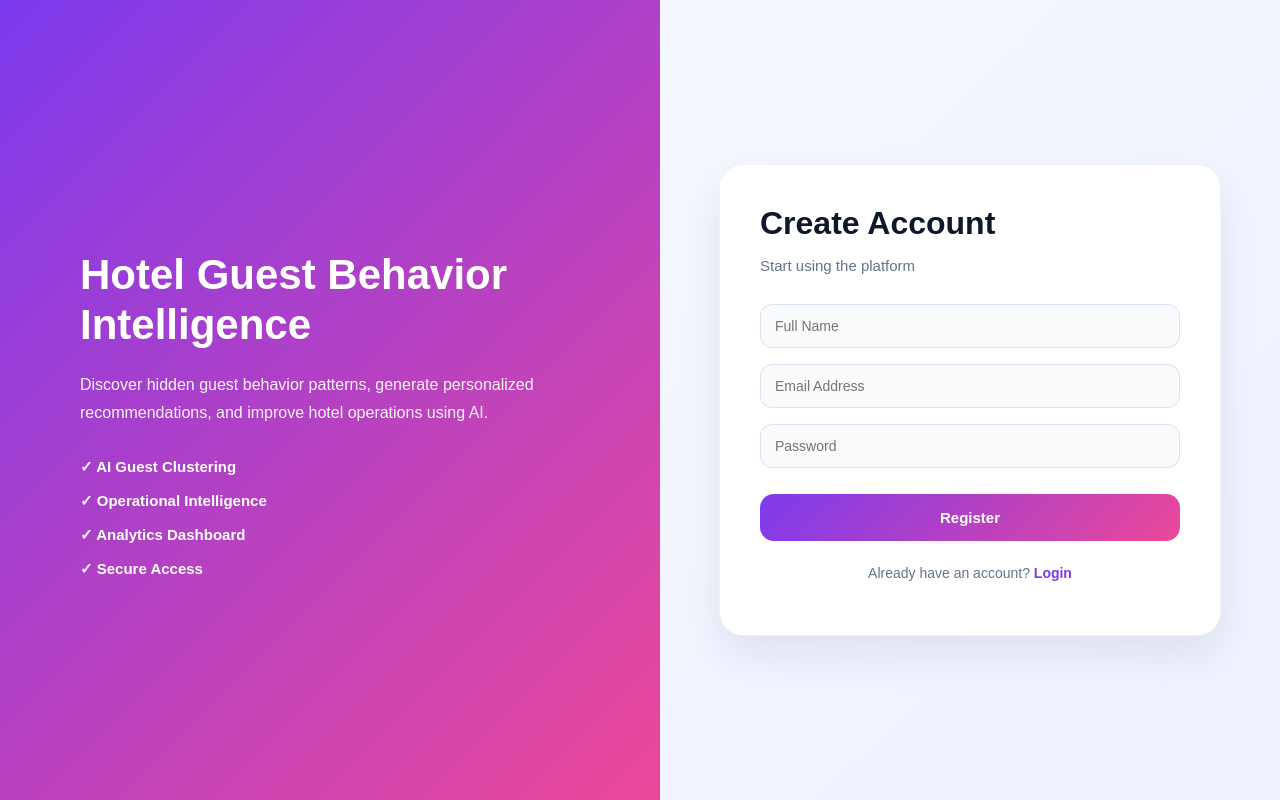
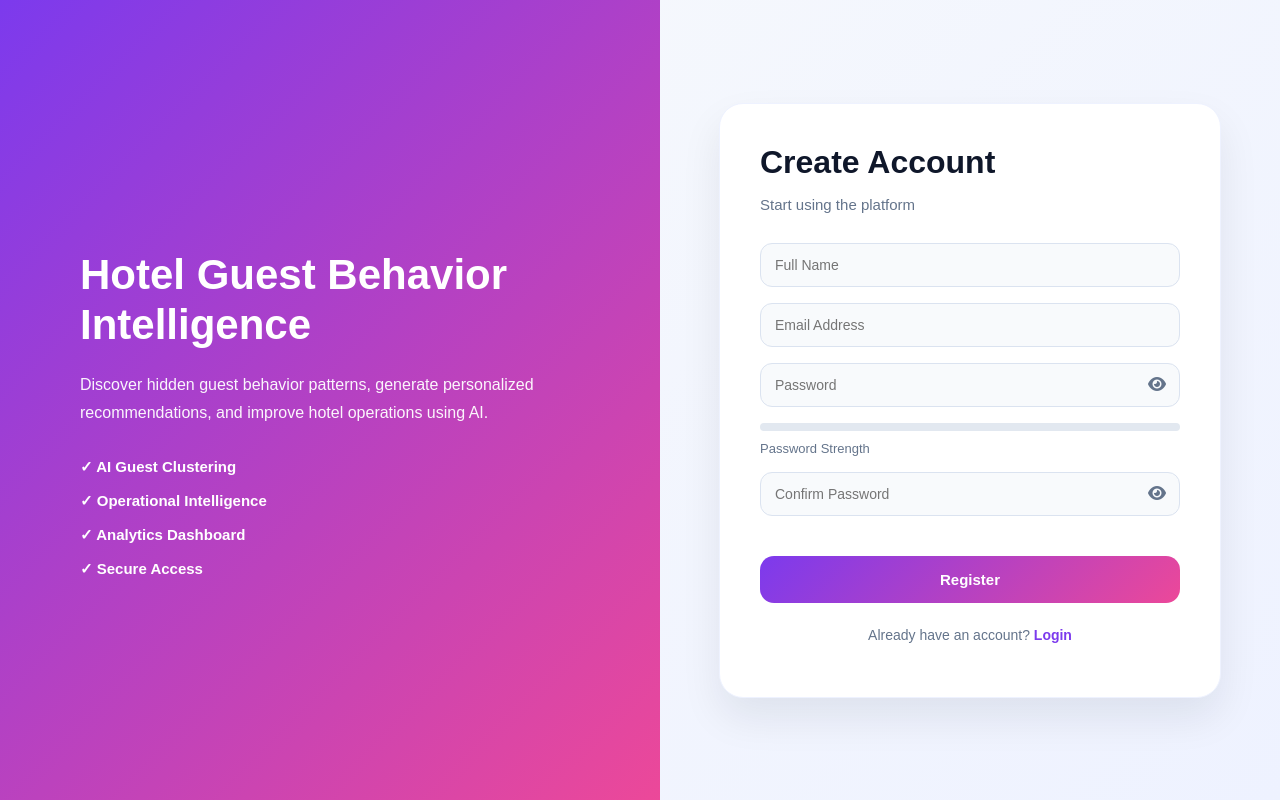
Before and after one commit to Teja0118/Latent-Guest-Behavior-Discovery-for-Intelligent-Hotel-Operations, a FastAPI app: page /register-page in a window 1280 px wide. Run offline with FastAPI, Linux system fonts and the light colour scheme; parts of the project's set-up code (start-up, migrations or seed data) failed here and were passed over.

Commit message:
Improved Login, Register Pages and Sidebar

```diff
--- a/app/static/auth.js
+++ b/app/static/auth.js
@@ -1,8 +1,5 @@
-
 function showToast(
-
     message,
-
     type = "success"
 ) {
 
@@ -27,7 +24,147 @@ function showToast(
 
     }, 3000);
 }
+
+function togglePassword(
+    inputId,
+    element
+) {
+
+    const input =
+        document.getElementById(
+            inputId
+        );
+
+    const icon =
+        element.querySelector("i");
+
+    if (
+        input.type === "password"
+    ) {
+
+        input.type = "text";
+
+        icon.classList.remove(
+            "fa-eye"
+        );
+
+        icon.classList.add(
+            "fa-eye-slash"
+        );
+
+    } else {
+
+        input.type = "password";
+
+        icon.classList.remove(
+            "fa-eye-slash"
+        );
+
+        icon.classList.add(
+            "fa-eye"
+        );
+    }
+}
+
+function checkPasswordStrength() {
+
+    const password =
+        document.getElementById(
+            "password"
+        )?.value || "";
+
+    const bar =
+        document.getElementById(
+            "strength-bar"
+        );
+
+    const text =
+        document.getElementById(
+            "strength-text"
+        );
+
+    if (!bar || !text) return;
+
+    let score = 0;
+
+    if (password.length >= 8) score++;
+    if (/[A-Z]/.test(password)) score++;
+    if (/[a-z]/.test(password)) score++;
+    if (/\d/.test(password)) score++;
+    if (
+        /[!@#$%^&*(),.?":{}|<>]/
+            .test(password)
+    ) score++;
+
+    if (score <= 2) {
+
+        bar.style.width = "30%";
+        bar.style.background = "#ef4444";
+
+        text.innerHTML =
+            "Weak Password";
+
+    } else if (score <= 4) {
+
+        bar.style.width = "70%";
+        bar.style.background = "#f59e0b";
+
+        text.innerHTML =
+            "Medium Password";
+
+    } else {
+
+        bar.style.width = "100%";
+        bar.style.background = "#10b981";
+
+        text.innerHTML =
+            "Strong Password";
+    }
+}
+
 async function registerUser() {
+
+    const password =
+        document.getElementById(
+            "password"
+        ).value;
+
+    const confirmPassword =
+        document.getElementById(
+            "confirm_password"
+        ).value;
+
+    const errorElement =
+        document.getElementById(
+            "password-error"
+        );
+
+    errorElement.innerHTML = "";
+
+    const passwordRegex =
+        /^(?=.*[a-z])(?=.*[A-Z])(?=.*\d)(?=.*[!@#$%^&*(),.?":{}|<>]).{8,}$/;
+
+    if (
+        !passwordRegex.test(
+            password
+        )
+    ) {
+
+        errorElement.innerHTML =
+            "Password must contain minimum 8 characters, uppercase, lowercase, number and special character.";
+
+        return;
+    }
+
+    if (
+        password !== confirmPassword
+    ) {
+
+        errorElement.innerHTML =
+            "Passwords do not match.";
+
+        return;
+    }
 
     const body = {
 
@@ -41,13 +178,11 @@ async function registerUser() {
                 "email"
             ).value,
 
-        password:
-            document.getElementById(
-                "password"
-            ).value
+        password: password
     };
 
-    const response = await fetch(
+    const response =
+        await fetch(
 
             "/register",
 
@@ -62,12 +197,25 @@ async function registerUser() {
                 },
 
                 body:
-                JSON.stringify(body)
+                    JSON.stringify(
+                        body
+                    )
             }
         );
 
     const data =
         await response.json();
+
+    if (!response.ok) {
+
+        showToast(
+            data.detail ||
+            "Registration Failed",
+            "error"
+        );
+
+        return;
+    }
 
     showToast(
         "Registration Successful ✓"
@@ -100,7 +248,8 @@ async function loginUser() {
         ).value
     );
 
-    const response = await fetch(
+    const response =
+        await fetch(
 
             "/login",
 
@@ -114,8 +263,6 @@ async function loginUser() {
 
     const data =
         await response.json();
-
-    console.log(data);
 
     if (!response.ok) {
 
@@ -131,9 +278,7 @@ async function loginUser() {
     }
 
     localStorage.setItem(
-
         "access_token",
-
         data.access_token
     );
 
@@ -141,18 +286,12 @@ async function loginUser() {
         "Login Successful ✓"
     );
 
-
-    console.log(
-
-        "TOKEN STORED:",
-
-        localStorage.getItem(
-            "access_token"
-        )
-    );
+    setTimeout(() => {
 
         window.location.href =
             "/";
+
+    }, 500);
 }
 
 function logout() {
--- a/app/static/style.css
+++ b/app/static/style.css
@@ -1451,6 +1497,97 @@ input[type=number] {
     }
 }
 
+/* ==========================
+   PASSWORD UI
+========================== */
+
+.password-wrapper {
+
+    position: relative;
+
+    width: 100%;
+}
+
+.password-wrapper input {
+
+    margin-bottom: 16px;
+}
+
+.password-toggle {
+
+    position: absolute;
+
+    right: 14px;
+
+    top: 38%;
+
+    transform: translateY(-50%);
+
+    cursor: pointer;
+
+    color: #64748b;
+
+    font-size: 16px;
+
+    transition: 0.25s ease;
+}
+
+.password-toggle:hover {
+
+    color: #7c3aed;
+}
+
+.password-toggle i {
+
+    pointer-events: none;
+}
+
+.strength-container {
+
+    width: 100%;
+
+    height: 8px;
+
+    background: #e2e8f0;
+
+    border-radius: 20px;
+
+    overflow: hidden;
+
+    margin-bottom: 10px;
+}
+
+.strength-bar {
+
+    width: 0%;
+
+    height: 100%;
+
+    transition: 0.3s ease;
+
+    border-radius: 20px;
+}
+
+.strength-text {
+
+    font-size: 13px;
+
+    color: #64748b;
+
+    margin-bottom: 16px;
+}
+
+.validation-error {
+
+    color: #dc2626;
+
+    font-size: 13px;
+
+    margin-bottom: 14px;
+
+    font-weight: 600;
+}
+
 /* ---------------- RESPONSIVE ---------------- */
 
 @media screen and (max-width: 1100px) {
--- a/app/templates/about.html
+++ b/app/templates/about.html
@@ -64,8 +64,10 @@
             <a
                 href="#"
                 onclick="logout()"
+                class="logout-link"
             >
-                🚪 Logout
+                <i class="fas fa-right-from-bracket"></i>
+                Logout
             </a>
 
         </div>
--- a/app/templates/analytics.html
+++ b/app/templates/analytics.html
@@ -64,8 +64,10 @@
             <a
                 href="#"
                 onclick="logout()"
+                class="logout-link"
             >
-                🚪 Logout
+                <i class="fas fa-right-from-bracket"></i>
+                Logout
             </a>
         </div>
 
--- a/app/templates/history.html
+++ b/app/templates/history.html
@@ -60,12 +60,13 @@
                 <i class="fas fa-circle-info"></i>
                 About
             </a>
-
             <a
                 href="#"
                 onclick="logout()"
+                class="logout-link"
             >
-                🚪 Logout
+                <i class="fas fa-right-from-bracket"></i>
+                Logout
             </a>
         </div>
 
--- a/app/templates/index.html
+++ b/app/templates/index.html
@@ -69,8 +69,10 @@
             <a
                 href="#"
                 onclick="logout()"
+                class="logout-link"
             >
-                🚪 Logout
+                <i class="fas fa-right-from-bracket"></i>
+                Logout
             </a>
 
         </div>
--- a/app/templates/predict.html
+++ b/app/templates/predict.html
@@ -68,8 +68,10 @@
             <a
                 href="#"
                 onclick="logout()"
+                class="logout-link"
             >
-                🚪 Logout
+                <i class="fas fa-right-from-bracket"></i>
+                Logout
             </a>
 
         </div>
--- a/app/templates/register.html
+++ b/app/templates/register.html
@@ -8,6 +8,11 @@
     <link
         rel="stylesheet"
         href="/static/style.css"
+    >
+
+    <link
+        rel="stylesheet"
+        href="https://cdnjs.cloudflare.com/ajax/libs/font-awesome/6.5.1/css/all.min.css"
     >
 
 </head>
@@ -67,11 +72,61 @@
                     placeholder="Email Address"
                 >
 
-                <input
-                    id="password"
-                    type="password"
-                    placeholder="Password"
+                <div class="password-wrapper">
+
+                    <input
+                        id="password"
+                        type="password"
+                        placeholder="Password"
+                        oninput="checkPasswordStrength()"
+                    >
+
+                    <span
+                        class="password-toggle"
+                        onclick="togglePassword('password', this)"
+                    >
+                        <i class="fa-solid fa-eye"></i>
+                    </span>
+
+                </div>
+
+                <div class="strength-container">
+
+                    <div
+                        id="strength-bar"
+                        class="strength-bar"
+                    ></div>
+
+                </div>
+
+                <div
+                    id="strength-text"
+                    class="strength-text"
                 >
+                    Password Strength
+                </div>
+
+                <div class="password-wrapper">
+
+                    <input
+                        id="confirm_password"
+                        type="password"
+                        placeholder="Confirm Password"
+                    >
+
+                    <span
+                        class="password-toggle"
+                        onclick="togglePassword('confirm_password', this)"
+                    >
+                        <i class="fa-solid fa-eye"></i>
+                    </span>
+
+                </div>
+
+                <div
+                    id="password-error"
+                    class="validation-error"
+                ></div>
 
                 <button onclick="registerUser()">
                     Register
```
Also changed, not shown: other parts of app/static/style.css (+46 -0 lines), app/api/schemas/user_schema.py (+56 -5 lines), app/templates/login.html (+21 -5 lines). Lines whose indentation alone changed are shown as unchanged.
